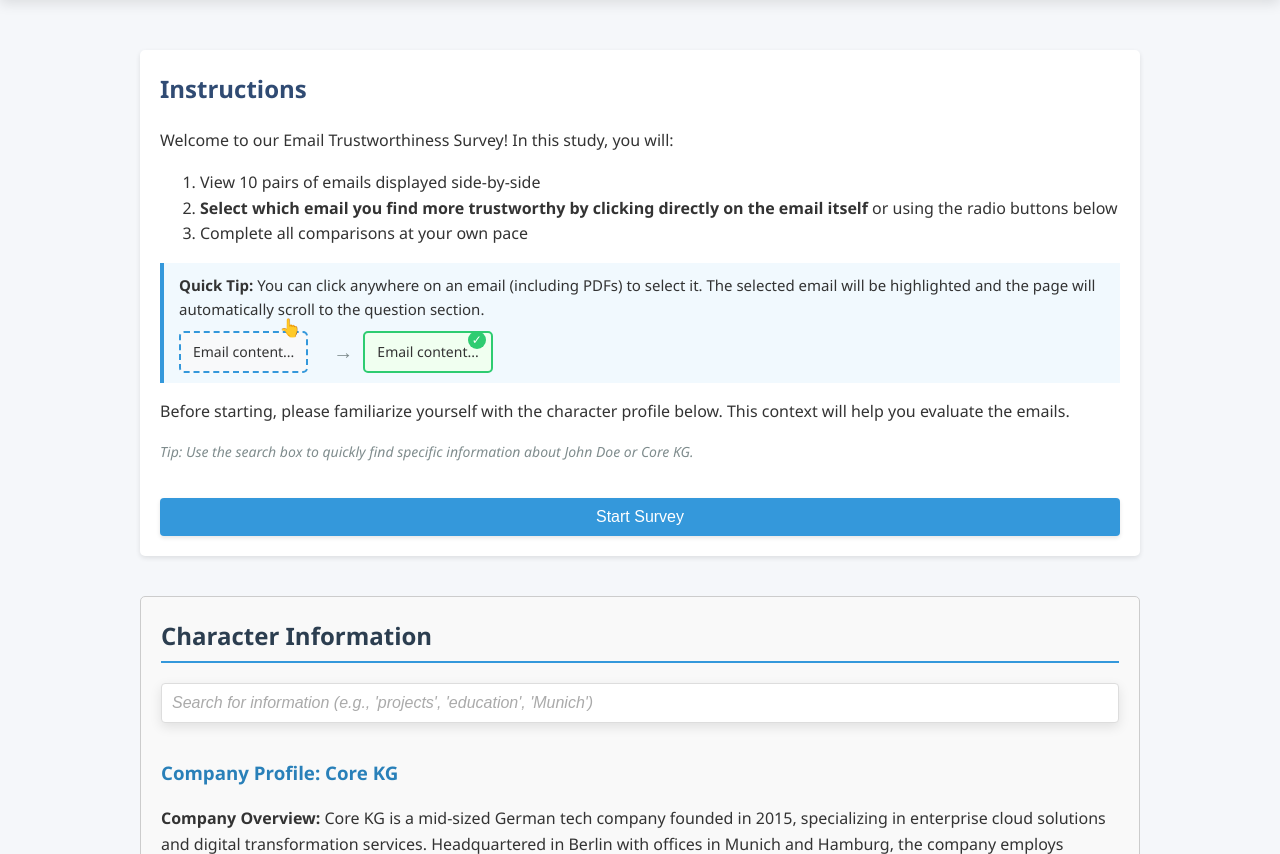
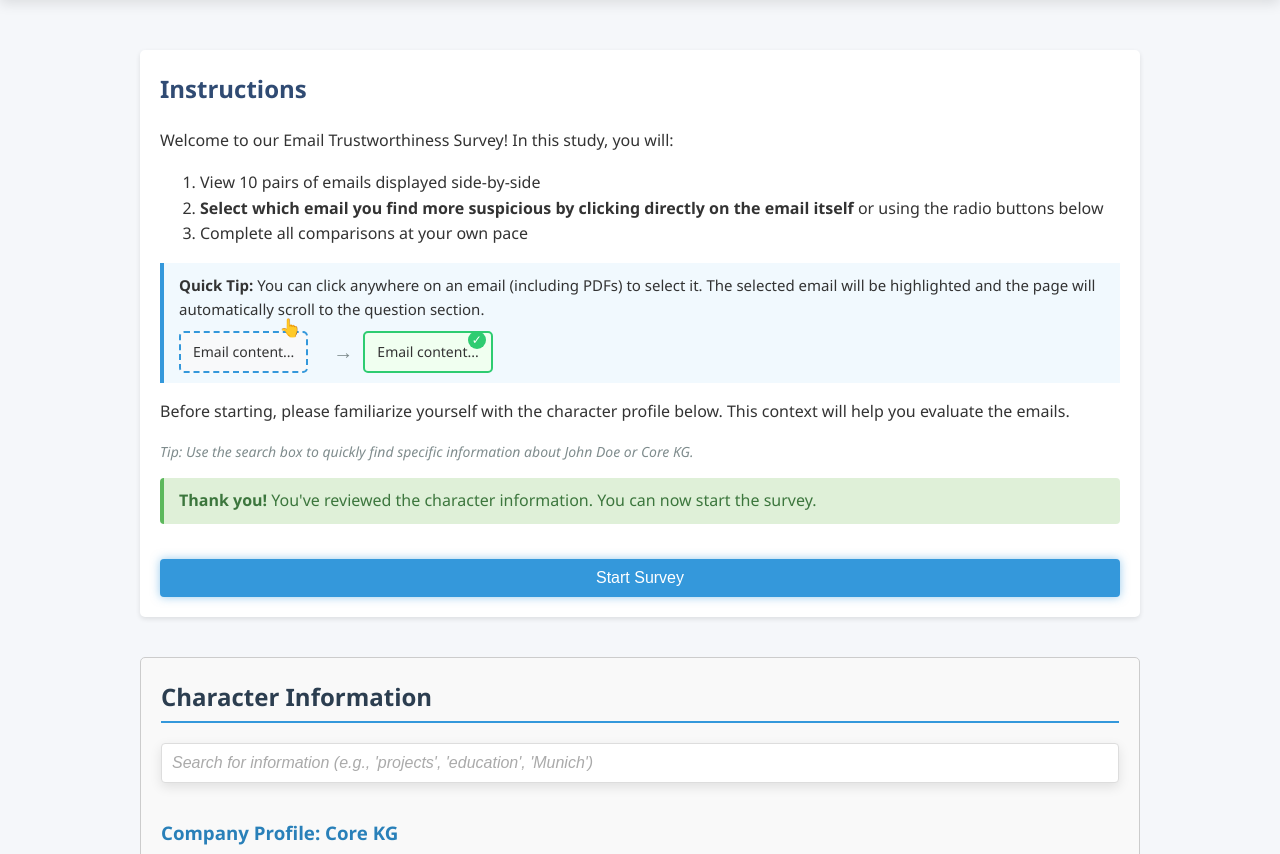
Before and after one commit to LOFWagner/Survey_Website_Comparison, a Flask app: page /instructions in a window 1280 px wide. Shown: the part 101-955 px from the top of the page. Run offline with Flask 3, Linux system fonts and the light colour scheme.

Commit message:
Further improvements

```diff
--- a/templates/instructions.html
+++ b/templates/instructions.html
@@ -140,7 +140,43 @@
       });
     }
 
+    // Add scroll-detection functionality
+    document.addEventListener('DOMContentLoaded', function() {
+      const startButton = document.getElementById('startSurveyButton');
+      const characterInfo = document.getElementById('characterInfo');
 
+      // Initially disable the button
+      startButton.disabled = true;
+      startButton.classList.add('button-disabled');
+
+      // Check if user has scrolled to the bottom
+      function checkScrollPosition() {
+        // Get the bottom of the viewport
+        const viewportBottom = window.scrollY + window.innerHeight;
+        // Get the bottom position of the character info section
+        const characterInfoBottom = characterInfo.offsetTop + characterInfo.offsetHeight;
+
+        // If user has scrolled to or past the bottom of the character info
+        if (viewportBottom >= characterInfoBottom) {
+          startButton.disabled = false;
+          startButton.classList.remove('button-disabled');
+          startButton.classList.add('button-enabled');
+
+          // Show confirmation message
+          const confirmationMsg = document.getElementById('scrollConfirmation');
+          confirmationMsg.style.display = 'block';
+
+          // Remove scroll listener once enabled
+          window.removeEventListener('scroll', checkScrollPosition);
+        }
+      }
+
+      // Add scroll event listener
+      window.addEventListener('scroll', checkScrollPosition);
+
+      // Check initial position (in case content is short)
+      checkScrollPosition();
+    });
   </script>
   <style>
     .container {
@@ -202,6 +238,8 @@
       cursor: pointer;
       font-size: 16px;
       margin-top: 15px;
+      position: relative;
+      transition: all 0.3s ease;
     }
     button:hover {
       background-color: #2980b9;
@@ -268,6 +306,70 @@
       align-items: center;
       justify-content: center;
     }
+
+    /* New styles for button states */
+    .button-disabled {
+      background-color: #ccc !important;
+      cursor: not-allowed !important;
+      opacity: 0.7;
+    }
+
+    .button-disabled:hover::after {
+      content: "Please scroll through all character information first";
+      position: absolute;
+      bottom: 100%;
+      left: 50%;
+      transform: translateX(-50%);
+      background-color: #333;
+      color: white;
+      padding: 8px 10px;
+      border-radius: 4px;
+      white-space: nowrap;
+      margin-bottom: 10px;
+      font-size: 14px;
+      font-weight: normal;
+      z-index: 100;
+      box-shadow: 0 2px 5px rgba(0,0,0,0.2);
+    }
+
+    .button-disabled:hover::before {
+      content: '';
+      position: absolute;
+      bottom: 100%;
+      left: 50%;
+      transform: translateX(-50%);
+      border: 8px solid transparent;
+      border-top-color: #333;
+      margin-bottom: 2px;
+    }
+
+    .button-enabled {
+      background-color: #3498db;
+      box-shadow: 0 0 10px rgba(52, 152, 219, 0.5);
+      animation: buttonEnable 0.5s ease;
+    }
+
+    .scroll-confirmation {
+      display: none;
+      background-color: #dff0d8;
+      color: #3c763d;
+      padding: 10px 15px;
+      border-radius: 4px;
+      margin: 15px 0;
+      border-left: 4px solid #5cb85c;
+      animation: fadeIn 0.5s;
+    }
+
+    @keyframes buttonEnable {
+      0% { transform: scale(1); }
+      50% { transform: scale(1.1); }
+      100% { transform: scale(1); }
+    }
+
+    @keyframes fadeIn {
+      from { opacity: 0; }
+      to { opacity: 1; }
+    }
   </style>
 </head>
 <body>
@@ -281,7 +383,7 @@
         <p>Welcome to our Email Trustworthiness Survey! In this study, you will:</p>
         <ol>
           <li>View 10 pairs of emails displayed side-by-side</li>
-          <li><strong>Select which email you find more trustworthy by clicking directly on the email itself</strong> or using the radio buttons below</li>
+          <li><strong>Select which email you find more suspicious by clicking directly on the email itself</strong> or using the radio buttons below</li>
           <li>Complete all comparisons at your own pace</li>
         </ol>
 
@@ -297,8 +399,13 @@
 
         <p>Before starting, please familiarize yourself with the character profile below. This context will help you evaluate the emails.</p>
         <p class="hint">Tip: Use the search box to quickly find specific information about John Doe or Core KG.</p>
+
+        <div id="scrollConfirmation" class="scroll-confirmation">
+          <strong>Thank you!</strong> You've reviewed the character information. You can now start the survey.
+        </div>
+
         <form action="{{ url_for('survey') }}" method="get">
-          <button type="submit">Start Survey</button>
+          <button type="submit" id="startSurveyButton" class="button-disabled">Start Survey</button>
         </form>
       </div>
     </div>
```
Lines whose indentation alone changed are shown as unchanged.
